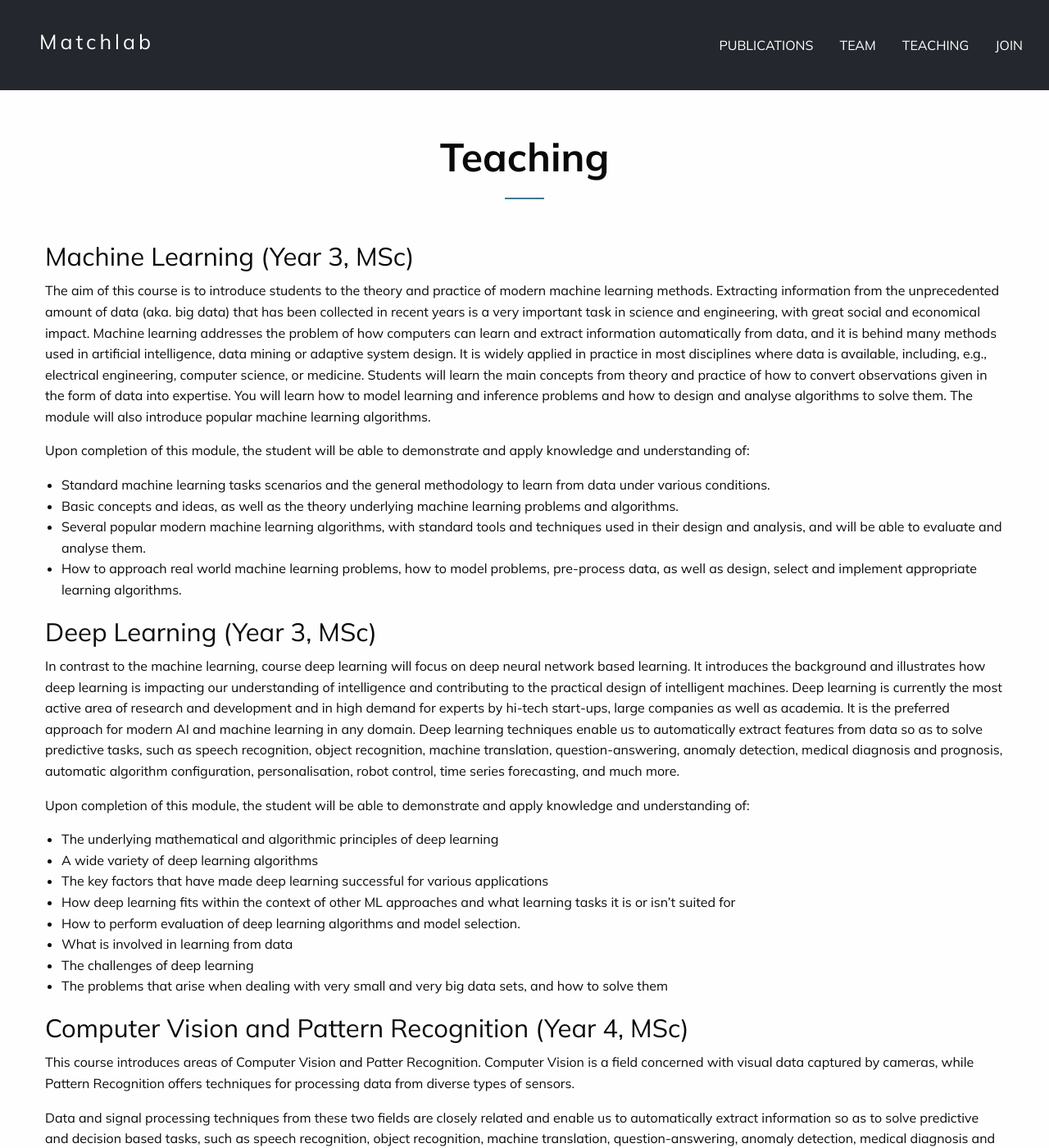
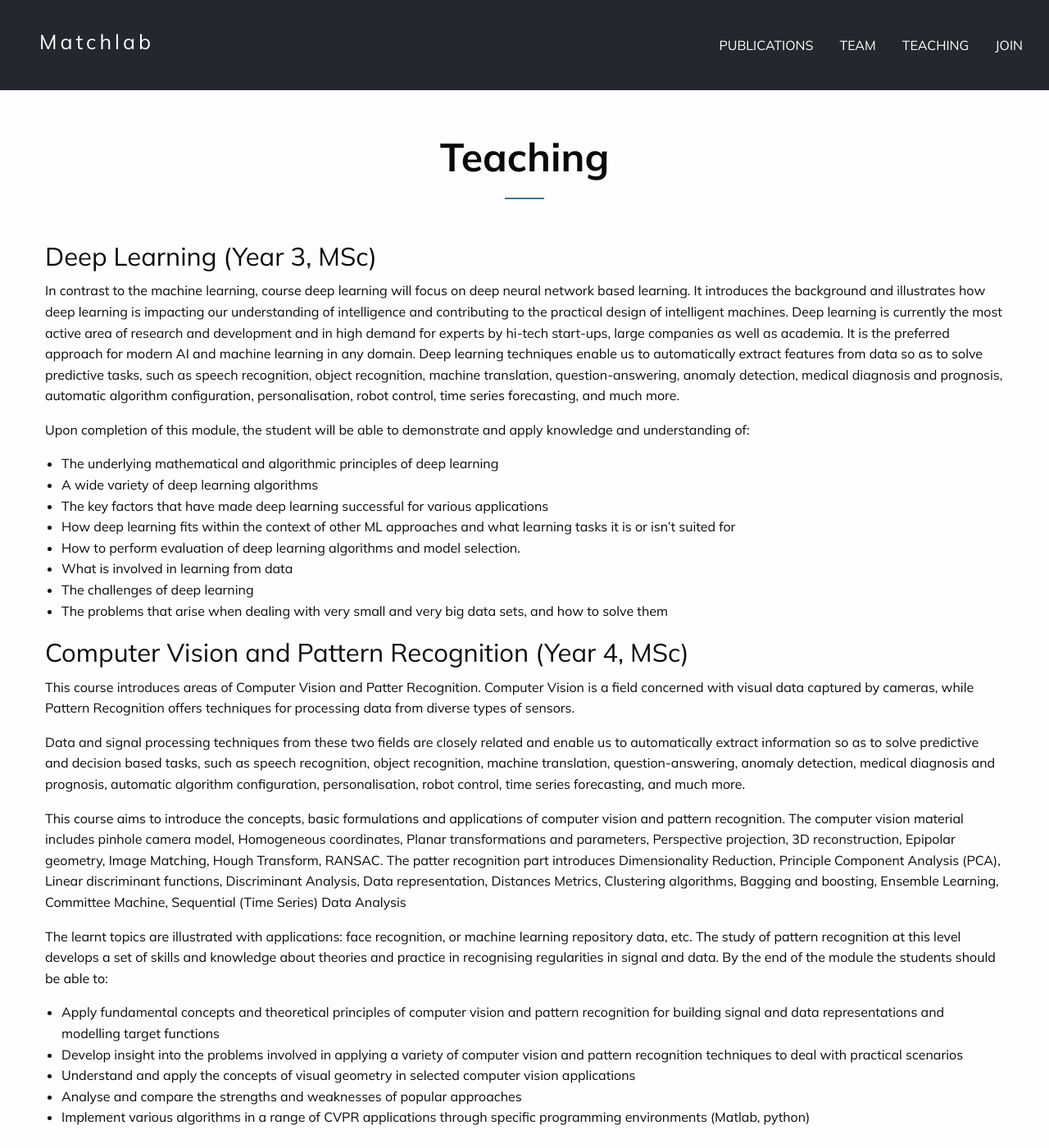
Before and after one commit to MatchLab-Imperial/matchlab-imperial.github.io, a Jekyll site: the page built from teaching.md, in a window 1280 px wide and 1400 px high. Shown: the whole window at 82% size. Built offline with Jekyll 4.4.1, drawn with Linux system fonts in a browser that asks for light colours; some of the changed text lies outside the part shown.

Commit message:
Update teaching.md

```diff
--- a/teaching.md
+++ b/teaching.md
@@ -5,14 +5,6 @@ description: Teaching
 hero_image: ""
 ---
 
-### Machine Learning (Year 3, MSc)
-The aim of this course is to introduce students to the theory and practice of modern machine learning methods. Extracting information from the unprecedented amount of data (aka. big data) that has been collected in recent years is a very important task in science and engineering, with great social and economical impact. Machine learning addresses the problem of how computers can learn and extract information automatically from data, and it is behind many methods used in artificial intelligence, data mining or adaptive system design. It is widely applied in practice in most disciplines where data is available, including, e.g., electrical engineering, computer science, or medicine. Students will learn the main concepts from theory and practice of how to convert observations given in the form of data into expertise. You will learn how to model learning and inference problems and how to design and analyse algorithms to solve them. The module will also introduce popular machine learning algorithms.
-
-Upon completion of this module, the student will be able to demonstrate and apply knowledge and understanding of:
-- Standard machine learning tasks scenarios and the general methodology to learn from data under various conditions.
-- Basic concepts and ideas, as well as the theory underlying machine learning problems and algorithms.
-- Several popular modern machine learning algorithms, with standard tools and techniques used in their design and analysis, and will be able to evaluate and analyse them.
-- How to approach real world machine learning problems, how to model problems, pre-process data, as well as design, select and implement appropriate learning algorithms.
 
 
 ### Deep Learning (Year 3, MSc)
```
Also changed, not shown: other parts of teaching.md (+9 -0 lines).
